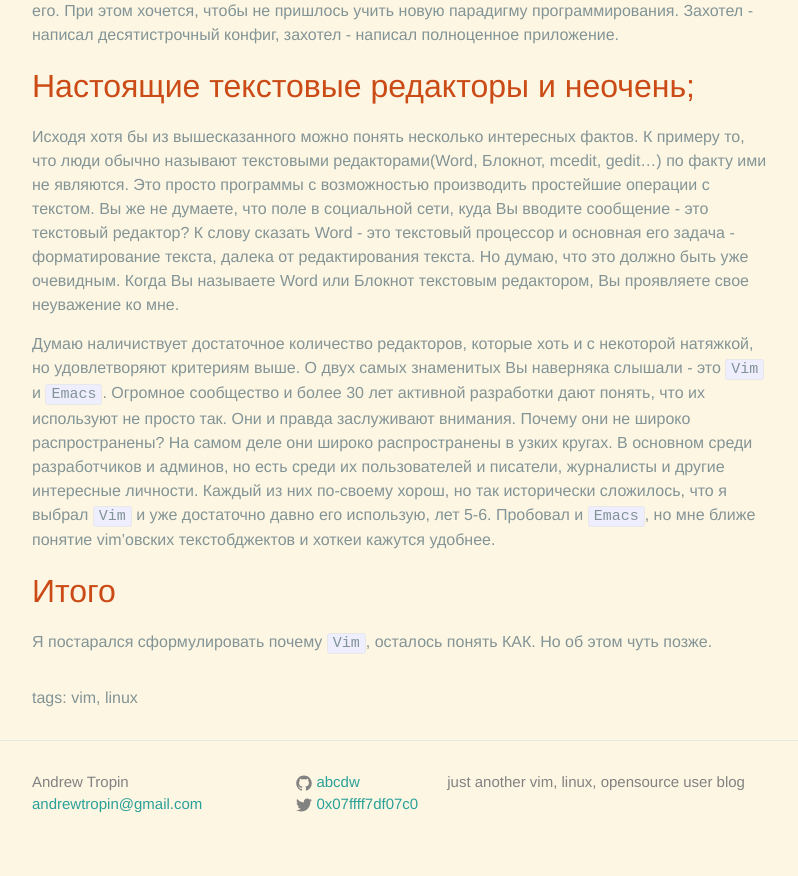
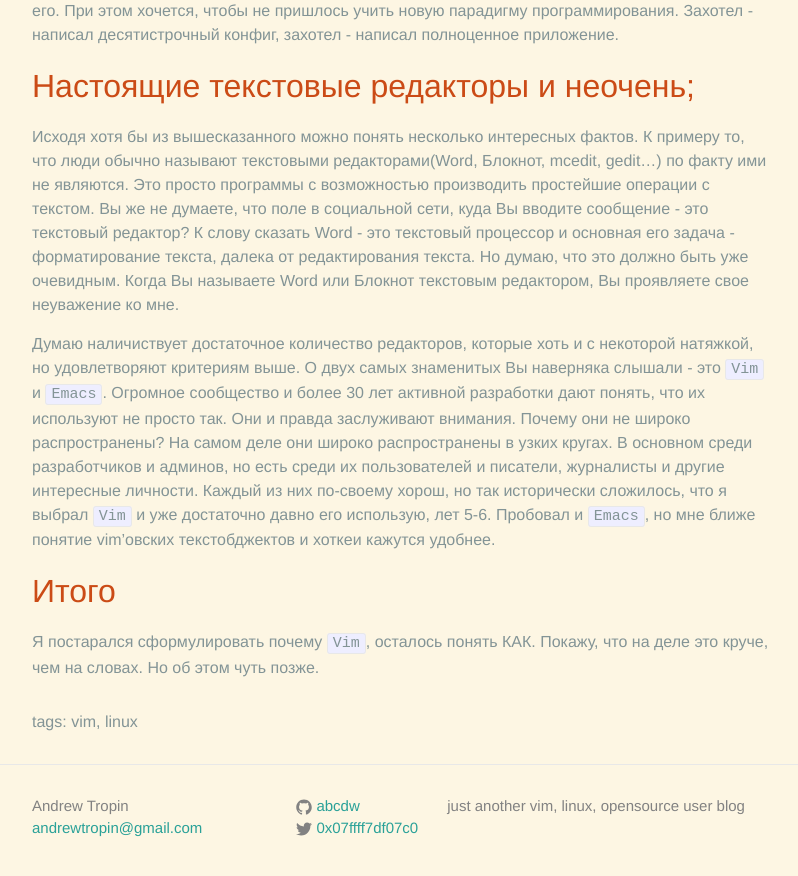
Before and after one commit to rednotes/rednotes.github.io, a Jekyll site: the page built from _posts/2014-10-30-vim-story-1.markdown, in a window 1280 px wide and 900 px high, scrolled down 2291 px. Shown: the top 876 px of the window, without its empty margins (238-1036 px from the left). Built offline with Jekyll 4.4.1, drawn with Linux system fonts in a browser that asks for light colours.

Commit message:
Update vim-story-1

```diff
--- a/_posts/2014-10-30-vim-story-1.markdown
+++ b/_posts/2014-10-30-vim-story-1.markdown
@@ -125,8 +125,8 @@ mcedit, gedit...) по факту ими не являются. Это прос
 ближе понятие vim'овских текстобджектов и хоткеи кажутся удобнее.
 
 ## Итого
-Я постарался сформулировать почему `Vim`, осталось понять КАК. Но об этом чуть
-позже.
+Я постарался сформулировать почему `Vim`, осталось понять КАК. Покажу, что на
+деле это круче, чем на словах. Но об этом чуть позже.
 
 [pen_spinning]:     https://vk.com/video_ext.php?oid=16696225&id=160370606&hash=6e2bd7e5e61e2e2d&hd=2
 [mhtnt]:            http://mhtnt.blogspot.ru/2013/06/1.html
```
